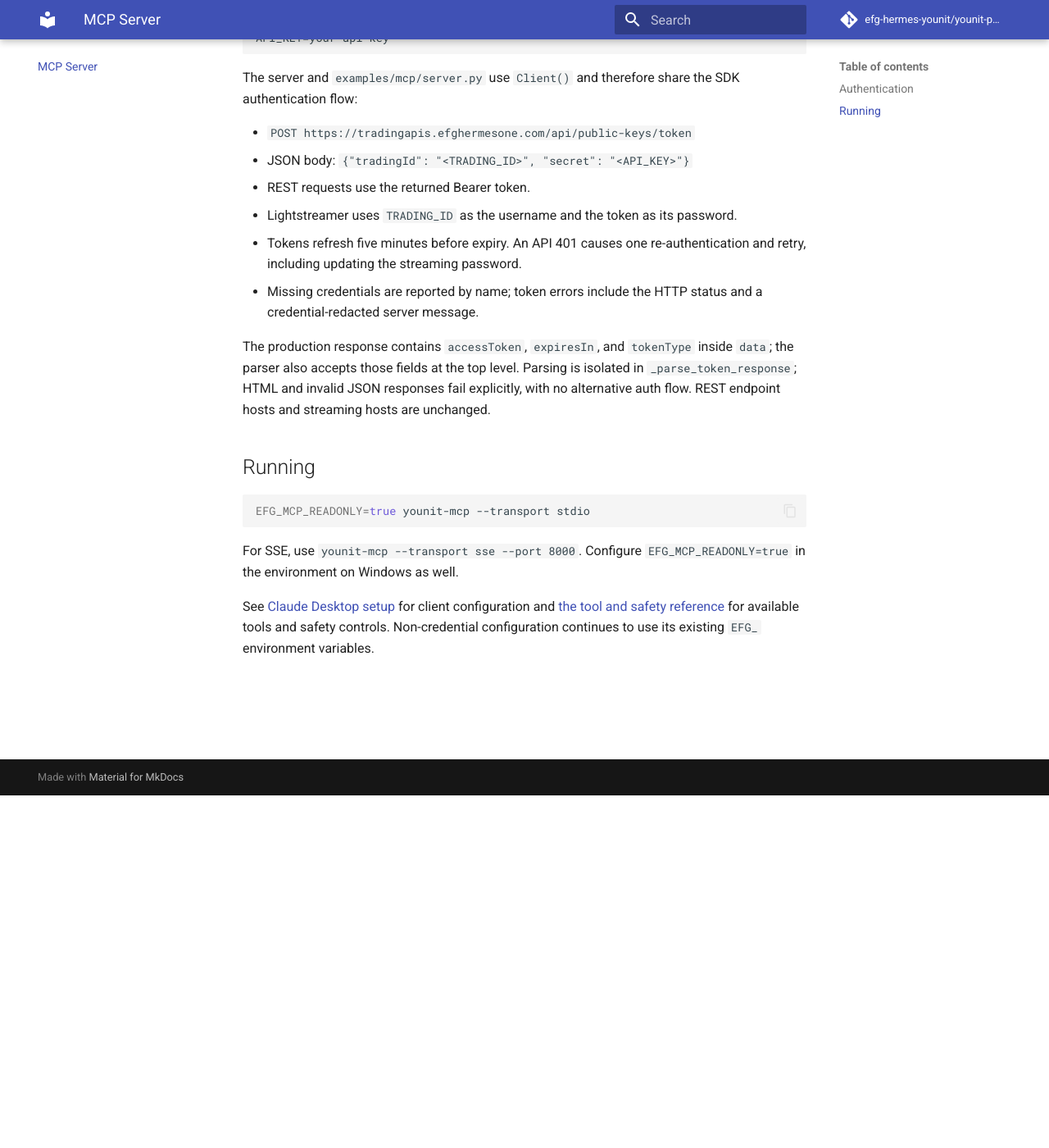
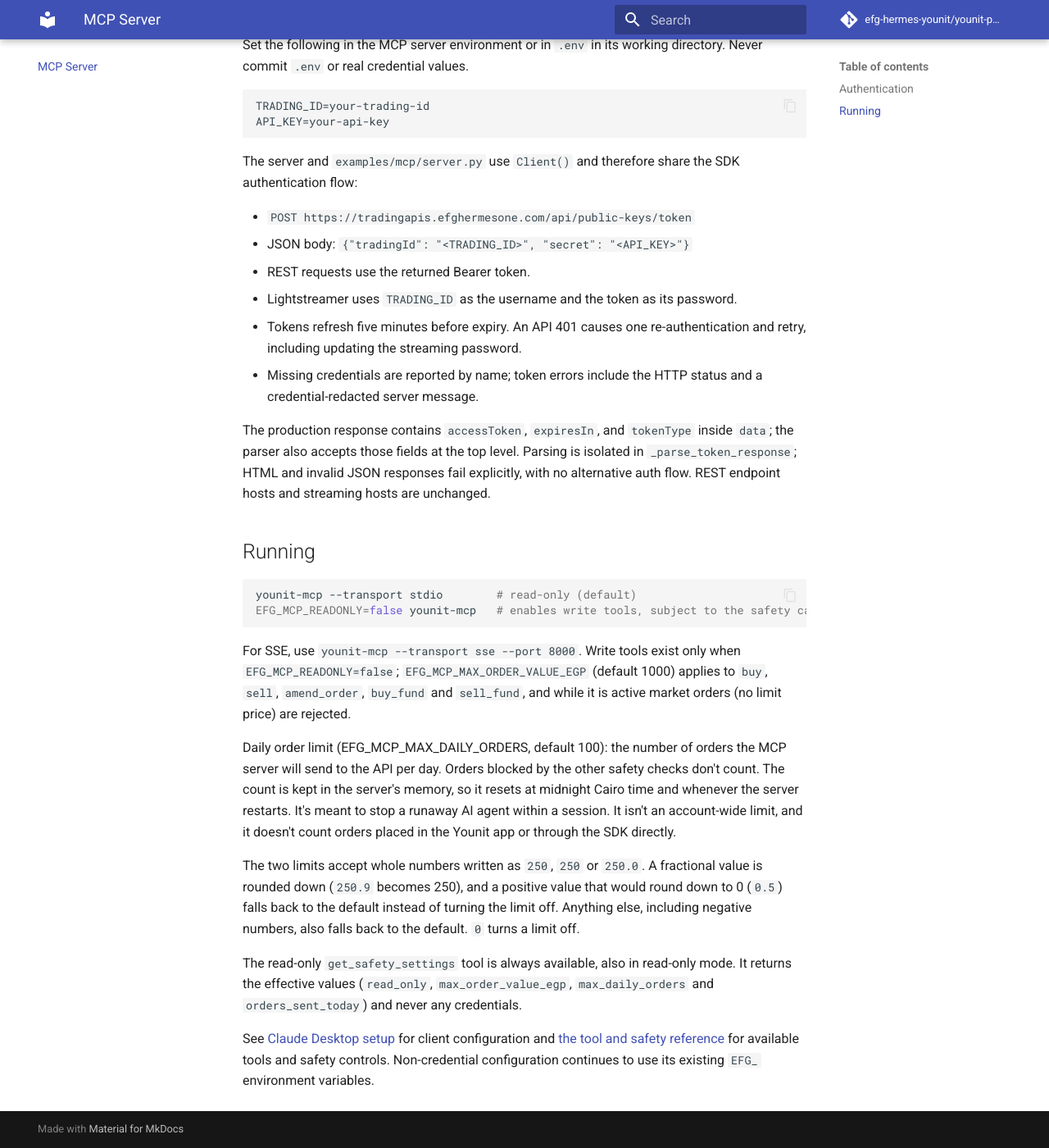
Before and after one commit to efg-hermes-younit/younit-python, an MkDocs documentation site: the page built from docs/mcp.md, in a window 1280 px wide and 1400 px high, scrolled down 430 px. Shown: the whole window at 82% size. Built offline with MkDocs 1.6.1 and Material for MkDocs 9.7.7, drawn with Linux system fonts in a browser that asks for light colours; comment, search, counter and statistics services are not loaded; some of the changed text lies outside the part shown.

Commit message:
docs: document MCP safety settings and defaults

````diff
--- a/docs/mcp.md
+++ b/docs/mcp.md
@@ -1,7 +1,13 @@
 # MCP Server
 
-The `younit-mcp` command exposes the SDK to MCP clients. Start in read-only
-mode until configuration has been verified.
+The `younit-mcp` command exposes the SDK to MCP clients. The server is
+**read-only by default**: write tools are registered only when
+`EFG_MCP_READONLY=false` is set explicitly (unset, empty, or any other value
+keeps it read-only). The `EFG_MCP_*` safety settings can be set in the
+environment or in `.env` in the server's working directory, like `TRADING_ID`
+and `API_KEY`; environment variables take precedence. Invalid values fall back
+to the safe defaults (read-only, 1000 EGP, 100 orders per day). Leave it
+read-only until configuration has been verified.
 
 ## Authentication
 
@@ -34,11 +40,20 @@ REST endpoint hosts and streaming hosts are unchanged.
 ## Running
 
 ```bash
-EFG_MCP_READONLY=true younit-mcp --transport stdio
+younit-mcp --transport stdio        # read-only (default)
+EFG_MCP_READONLY=false younit-mcp   # enables write tools, subject to the safety caps
 ```
 
-For SSE, use `younit-mcp --transport sse --port 8000`. Configure
-`EFG_MCP_READONLY=true` in the environment on Windows as well.
+For SSE, use `younit-mcp --transport sse --port 8000`. Write tools exist only
+when `EFG_MCP_READONLY=false`; `EFG_MCP_MAX_ORDER_VALUE_EGP` (default 1000)
+applies to `buy`, `sell`, `amend_order`, `buy_fund` and `sell_fund`, and while
+it is active market orders (no limit price) are rejected.
+
+Daily order limit (EFG_MCP_MAX_DAILY_ORDERS, default 100): the number of orders the MCP server will send to the API per day. Orders blocked by the other safety checks don't count. The count is kept in the server's memory, so it resets at midnight Cairo time and whenever the server restarts. It's meant to stop a runaway AI agent within a session. It isn't an account-wide limit, and it doesn't count orders placed in the Younit app or through the SDK directly.
+
+The two limits accept whole numbers written as `250`, ` 250 ` or `250.0`. A fractional value is rounded down (`250.9` becomes 250), and a positive value that would round down to 0 (`0.5`) falls back to the default instead of turning the limit off. Anything else, including negative numbers, also falls back to the default. `0` turns a limit off.
+
+The read-only `get_safety_settings` tool is always available, also in read-only mode. It returns the effective values (`read_only`, `max_order_value_egp`, `max_daily_orders` and `orders_sent_today`) and never any credentials.
 
 See [Claude Desktop setup](../examples/mcp/claude_desktop_setup.md) for
 client configuration and [the tool and safety reference](../tests/docs/mcp.md)
````
Also changed, not shown: README.md (+11 -1 lines), examples/mcp/claude_desktop_setup.md (+12 -8 lines), 2 other files.
